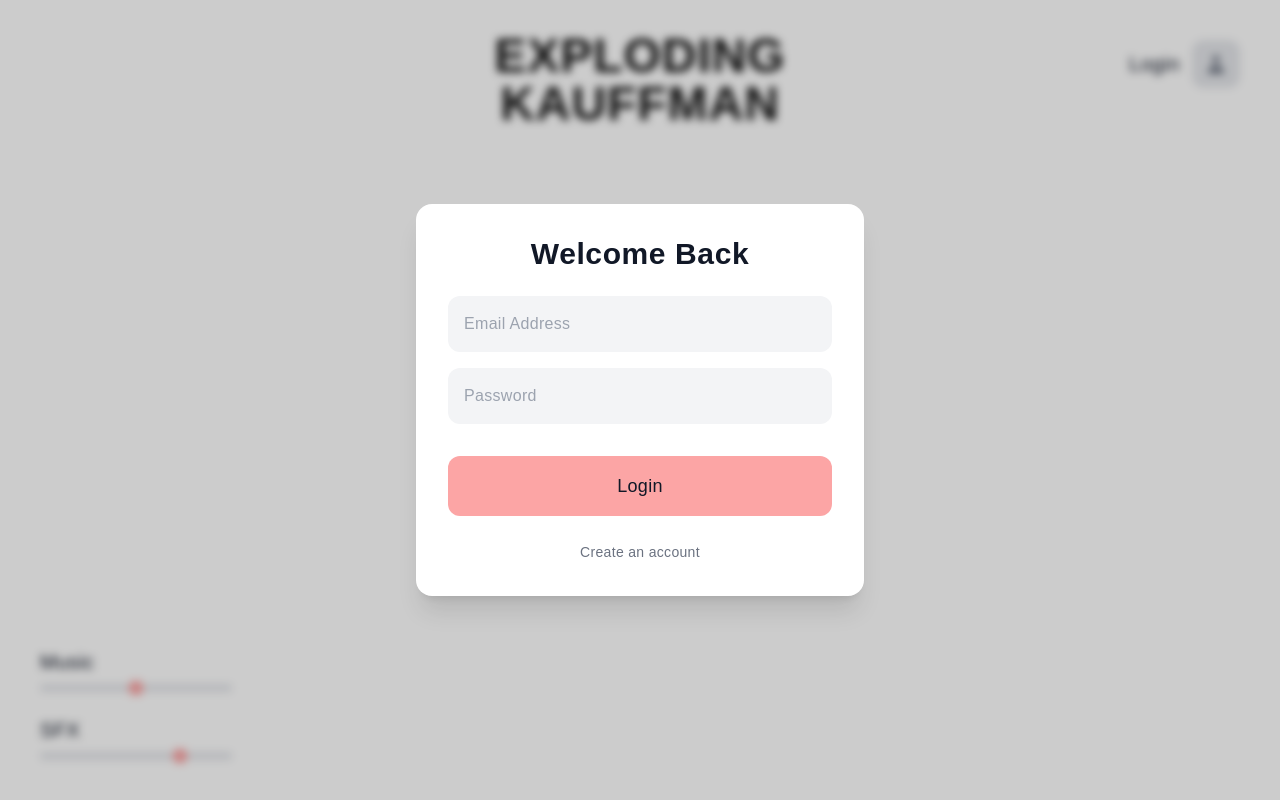
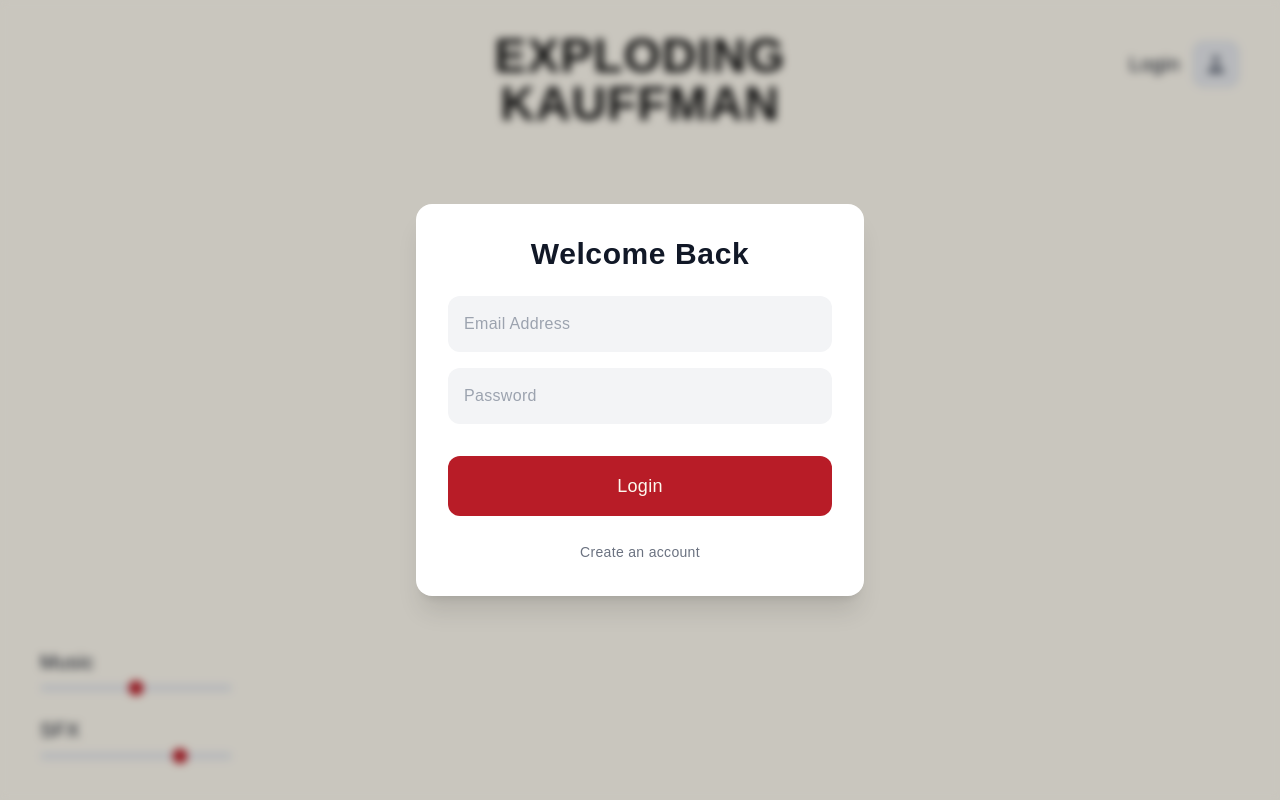
Before and after one commit to aaronwohleb/exploding-raikes, a React (Vite) app in the folder client/: page / in a window 1280 px wide. Both pictures are taken after a click on the button "Login". Built offline with nearby package versions, Linux system fonts and the light colour scheme; a web font is replaced by a local one.

Commit message:
Updated Homescreen color scheme to match the create and join lobby pages

```diff
--- a/client/src/components/MainMenu.tsx
+++ b/client/src/components/MainMenu.tsx
@@ -2,7 +2,6 @@ import React, { useState } from "react";
 import { motion, AnimatePresence } from "framer-motion";
 import { useNavigate } from "react-router-dom";
 import { useAuth } from "../context/AuthContext";
-import { register } from "module";
 
 export default function MainMenu() {
   const navigate = useNavigate();
@@ -39,7 +38,7 @@ export default function MainMenu() {
   };
 
   return (
-    <div className="relative w-full h-screen bg-white text-gray-800 font-sans overflow-hidden selection:bg-red-100">
+    <div className="relative w-full h-screen bg-[#FCF8EE] text-gray-800 font-sans overflow-hidden selection:bg-[#B81C27]">
       {/* --- TOP HEADER --- */}
       <header className="absolute top-0 left-0 w-full p-8 flex justify-between items-start z-10">
         <div className="w-1/3"></div> {/* Spacer for balance */}
@@ -72,13 +71,13 @@ export default function MainMenu() {
                 className="flex items-center gap-3 p-2 group"
               >
                 <div className="text-right">
-                  <p className="text-xl font-medium text-gray-900 group-hover:text-red-400 transition-colors">
+                  <p className="text-xl font-medium text-gray-900 group-hover:text-[#B81C27] transition-colors">
                     {user.username}
                   </p>
                 </div>
 
                 {/* Avatar Square as a Button */}
-                <div className="w-12 h-12 bg-red-300 rounded-xl flex items-center justify-center text-white shadow-sm group-hover:bg-red-400 transition-colors">
+                <div className="w-12 h-12 bg-[#B81C27] rounded-xl flex items-center justify-center text-white shadow-sm group-hover:bg-[#C81C27] transition-colors">
                   <svg
                     xmlns="http://www.w3.org/2000/svg"
                     className="h-6 w-6"
@@ -198,7 +197,7 @@ export default function MainMenu() {
                   <input
                     required
                     type="text"
-                    className="w-full p-4 bg-gray-100 rounded-xl focus:ring-2 focus:ring-red-300 focus:outline-none transition-all"
+                    className="w-full p-4 bg-gray-100 rounded-xl focus:ring-2 focus:ring-[#C81C27] focus:outline-none transition-all"
                     placeholder="Username"
                     value={usernameInput}
                     onChange={(e) => setUsernameInput(e.target.value)}
@@ -208,7 +207,7 @@ export default function MainMenu() {
                 <input
                   required
                   type="email"
-                  className="w-full p-4 bg-gray-100 rounded-xl focus:ring-2 focus:ring-red-300 focus:outline-none transition-all"
+                  className="w-full p-4 bg-gray-100 rounded-xl focus:ring-2 focus:ring-[#C81C27] focus:outline-none transition-all"
                   placeholder="Email Address"
                   value={email}
                   onChange={(e) => setEmail(e.target.value)}
@@ -217,13 +216,13 @@ export default function MainMenu() {
                 <input
                   required
                   type="password"
-                  className="w-full p-4 bg-gray-100 rounded-xl focus:ring-2 focus:ring-red-300 focus:outline-none transition-all"
+                  className="w-full p-4 bg-gray-100 rounded-xl focus:ring-2 focus:ring-[#C81C27] focus:outline-none transition-all"
                   placeholder="Password"
                   value={password}
                   onChange={(e) => setPassword(e.target.value)}
                 />
 
-                <button className="mt-4 w-full bg-red-300 hover:bg-red-400 text-gray-900 font-medium text-lg py-4 rounded-xl transition-colors">
+                <button className="mt-4 w-full bg-[#B81C27] hover:bg-[#C81C27] text-[#FCF8EE] font-medium text-lg py-4 rounded-xl transition-colors">
                   {authMode === "LOGIN" ? "Login" : "Sign Up"}
                 </button>
               </form>
@@ -234,7 +233,7 @@ export default function MainMenu() {
                   onClick={() =>
                     setAuthMode(authMode === "LOGIN" ? "REGISTER" : "LOGIN")
                   }
-                  className="text-gray-500 hover:text-red-400 text-sm font-medium transition-colors"
+                  className="text-gray-500 hover:text-[#B81C27] text-sm font-medium transition-colors"
                 >
                   {authMode === "LOGIN"
                     ? "Create an account"
@@ -263,7 +262,7 @@ function MenuButton({
       whileHover={{ scale: 1.02 }}
       whileTap={{ scale: 0.98 }}
       onClick={onClick}
-      className="w-64 py-4 text-xl font-normal text-gray-900 bg-red-300 hover:bg-red-400 rounded-xl shadow-sm transition-colors"
+      className="w-64 py-4 text-xl font-normal text-[#FCF8EE] bg-[#B81C27] hover:bg-[#C81C27] rounded-xl shadow-sm transition-colors"
     >
       {children}
     </motion.button>
@@ -288,7 +287,7 @@ function VolumeSlider({
         max="100"
         value={value}
         onChange={(e) => onChange(Number(e.target.value))}
-        className="w-full h-2 bg-gray-200 rounded-lg appearance-none cursor-pointer accent-red-300"
+        className="w-full h-2 bg-gray-200 rounded-lg appearance-none cursor-pointer accent-[#B81C27]"
       />
     </div>
   );
```
